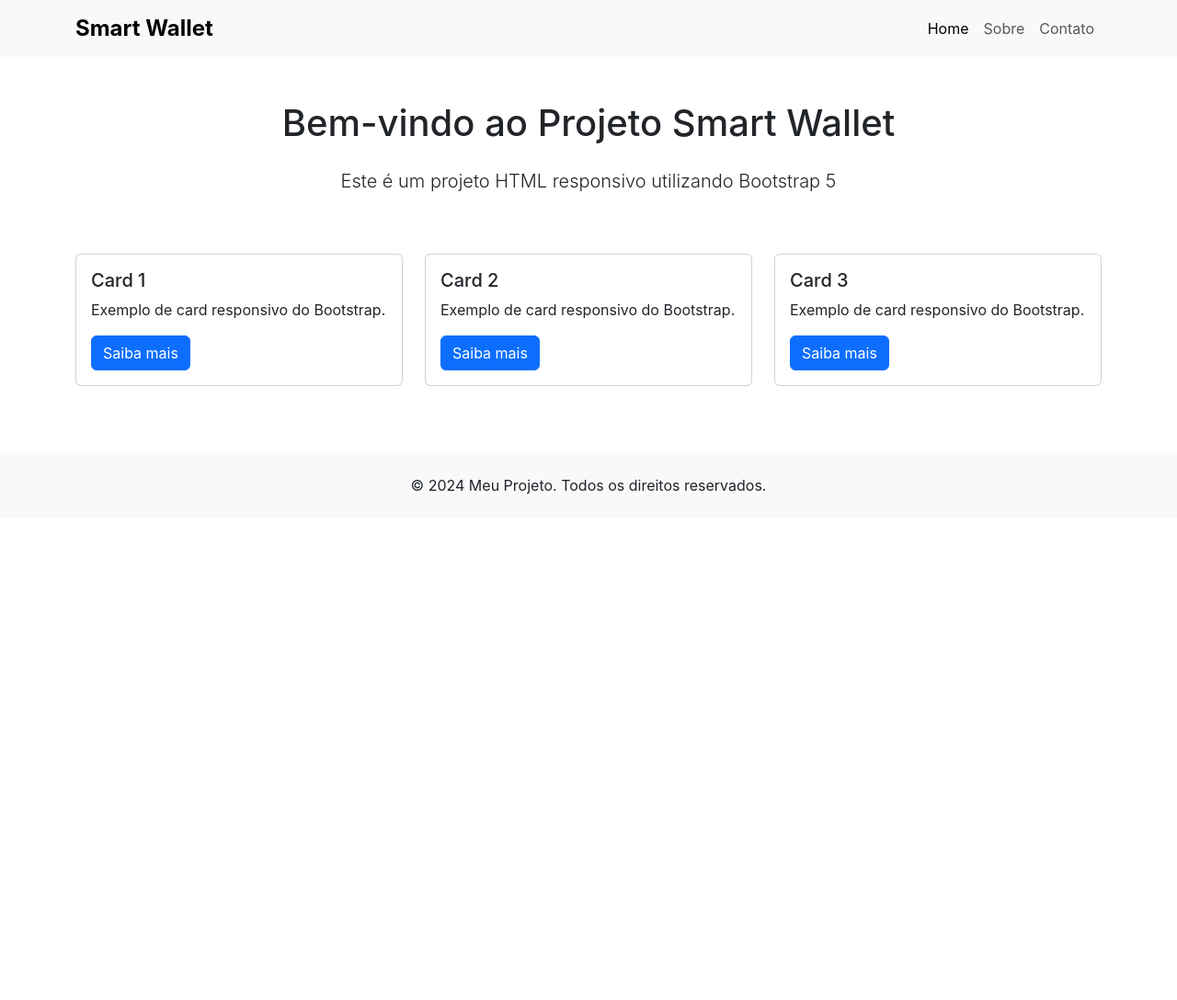
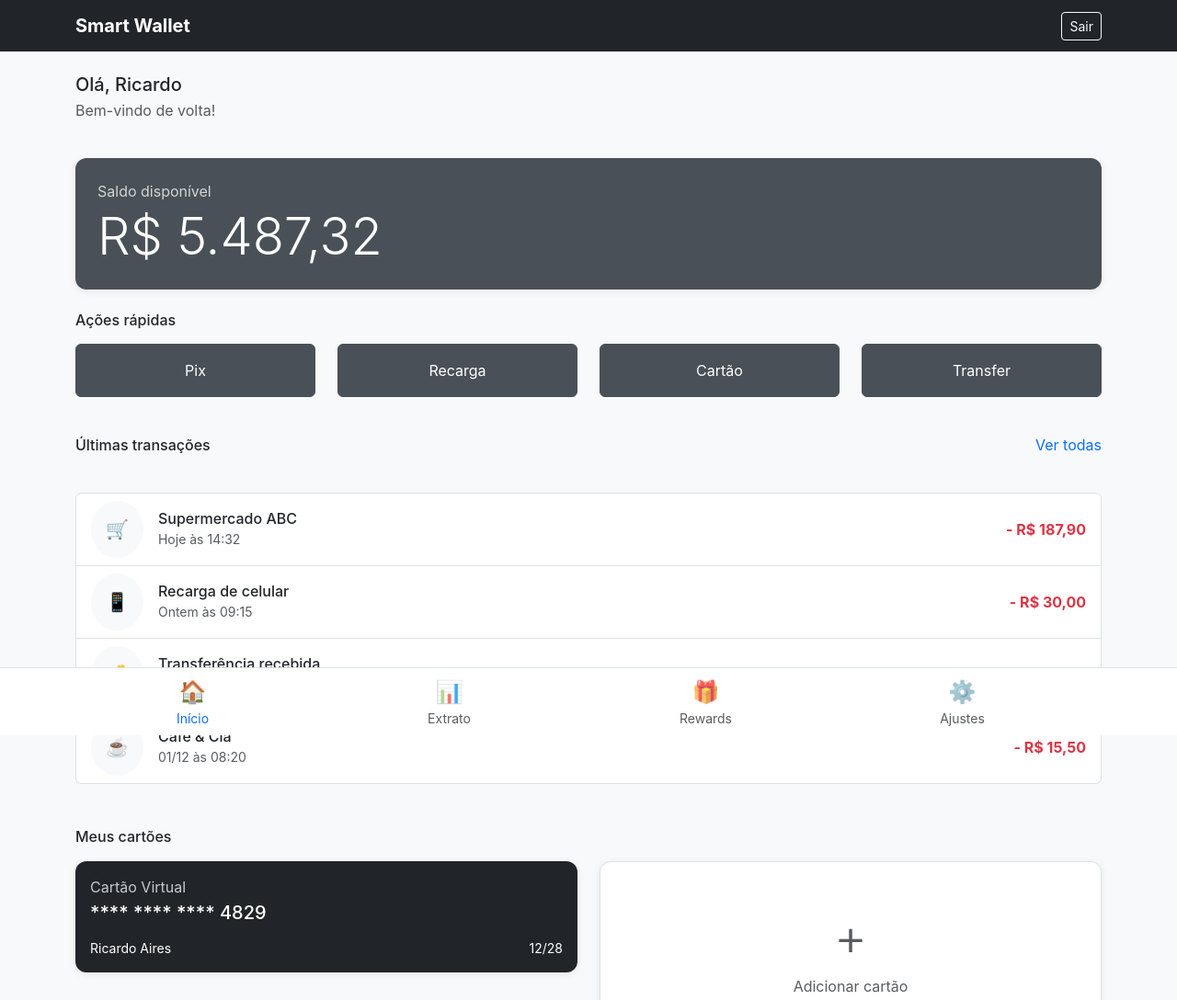
Before and after one commit to ricardoairesm/FIAP-fase-04-cap-09, a plain HTML site: page index.html in a window 1280 px wide. Shown: the top 1088 px of the page at 92% size. Before the commit the page ends 800 px from the top, so only its background shows below. Drawn offline with nearby package versions, Linux system fonts and the light colour scheme.

Commit message:
feat: adds initial layout for SmartWallet page

```diff
--- a/css/style.css
+++ b/css/style.css
@@ -1,38 +1,27 @@
-/* Custom Styles */
-
-:root {
-    --primary-color: #0d6efd;
-    --secondary-color: #6c757d;
-}
+/* Smart Wallet Minimal Styles */
 
 body {
     font-family: -apple-system, BlinkMacSystemFont, 'Segoe UI', Roboto, 'Helvetica Neue', Arial, sans-serif;
-}
-
-.navbar-brand {
-    font-weight: bold;
-    font-size: 1.5rem;
+    padding-bottom: 80px;
+    background-color: #f8f9fa;
 }
 
 .card {
-    transition: transform 0.3s ease, box-shadow 0.3s ease;
+    border-radius: 12px;
+    border: none;
+    box-shadow: 0 2px 8px rgba(0, 0, 0, 0.08);
 }
 
-.card:hover {
-    transform: translateY(-5px);
-    box-shadow: 0 4px 15px rgba(0, 0, 0, 0.1);
+.btn-primary {
+    background-color: #495057;
+    border-color: #495057;
 }
 
-footer {
-    margin-top: auto;
+.btn-primary:hover {
+    background-color: #3a3f44;
+    border-color: #3a3f44;
 }
 
-@media (max-width: 768px) {
-    .navbar-brand {
-        font-size: 1.2rem;
-    }
-
-    h1 {
-        font-size: 1.8rem;
-    }
+.bg-primary {
+    background-color: #495057 !important;
 }
--- a/index.html
+++ b/index.html
@@ -11,73 +11,181 @@
     <link rel="stylesheet" href="css/style.css">
 </head>
 <body>
-    <nav class="navbar navbar-expand-lg navbar-light bg-light">
+    <nav class="navbar navbar-dark bg-dark">
         <div class="container">
-            <a class="navbar-brand" href="#">Smart Wallet</a>
-            <button class="navbar-toggler" type="button" data-bs-toggle="collapse" data-bs-target="#navbarNav" aria-controls="navbarNav" aria-expanded="false" aria-label="Toggle navigation">
-                <span class="navbar-toggler-icon"></span>
-            </button>
-            <div class="collapse navbar-collapse" id="navbarNav">
-                <ul class="navbar-nav ms-auto">
-                    <li class="nav-item">
-                        <a class="nav-link active" aria-current="page" href="#">Home</a>
-                    </li>
-                    <li class="nav-item">
-                        <a class="nav-link" href="#">Sobre</a>
-                    </li>
-                    <li class="nav-item">
-                        <a class="nav-link" href="#">Contato</a>
-                    </li>
-                </ul>
+            <a class="navbar-brand fw-bold" href="#">Smart Wallet</a>
+            <div>
+                <button class="btn btn-outline-light btn-sm">Sair</button>
             </div>
         </div>
     </nav>
 
-    <main class="container my-5">
+    <main class="container my-4">
+        <div class="row mb-4">
+            <div class="col-12">
+                <h5 class="mb-1">Olá, Ricardo</h5>
+                <p class="text-muted">Bem-vindo de volta!</p>
+            </div>
+        </div>
+
+        <div class="row mb-4">
+            <div class="col-12">
+                <div class="card bg-primary text-white">
+                    <div class="card-body p-4">
+                        <p class="mb-1 opacity-75">Saldo disponível</p>
+                        <h2 class="display-4 mb-0">R$ 5.487,32</h2>
+                    </div>
+                </div>
+            </div>
+        </div>
+
+        <div class="row mb-4">
+            <div class="col-12">
+                <h6 class="mb-3">Ações rápidas</h6>
+            </div>
+            <div class="col-6 col-md-3 mb-3">
+                <button class="btn btn-primary w-100 p-3">Pix</button>
+            </div>
+            <div class="col-6 col-md-3 mb-3">
+                <button class="btn btn-primary w-100 p-3">Recarga</button>
+            </div>
+            <div class="col-6 col-md-3 mb-3">
+                <button class="btn btn-primary w-100 p-3">Cartão</button>
+            </div>
+            <div class="col-6 col-md-3 mb-3">
+                <button class="btn btn-primary w-100 p-3">Transfer</button>
+            </div>
+        </div>
+
+        <div class="row mb-4">
+            <div class="col-12">
+                <div class="d-flex justify-content-between align-items-center mb-3">
+                    <h6 class="mb-0">Últimas transações</h6>
+                    <a href="#" class="text-decoration-none">Ver todas</a>
+                </div>
+            </div>
+        </div>
+
         <div class="row">
             <div class="col-12">
-                <h1 class="text-center mb-4">Bem-vindo ao Projeto Smart Wallet</h1>
-                <p class="text-center lead">Este é um projeto HTML responsivo utilizando Bootstrap 5</p>
+                <div class="list-group">
+                    <div class="list-group-item">
+                        <div class="d-flex justify-content-between align-items-center">
+                            <div class="d-flex align-items-center">
+                                <div class="bg-light rounded-circle p-3 me-3">
+                                    <span class="fs-5">🛒</span>
+                                </div>
+                                <div>
+                                    <h6 class="mb-0">Supermercado ABC</h6>
+                                    <small class="text-muted">Hoje às 14:32</small>
+                                </div>
+                            </div>
+                            <span class="text-danger fw-bold">- R$ 187,90</span>
+                        </div>
+                    </div>
+                    <div class="list-group-item">
+                        <div class="d-flex justify-content-between align-items-center">
+                            <div class="d-flex align-items-center">
+                                <div class="bg-light rounded-circle p-3 me-3">
+                                    <span class="fs-5">📱</span>
+                                </div>
+                                <div>
+                                    <h6 class="mb-0">Recarga de celular</h6>
+                                    <small class="text-muted">Ontem às 09:15</small>
+                                </div>
+                            </div>
+                            <span class="text-danger fw-bold">- R$ 30,00</span>
+                        </div>
+                    </div>
+                    <div class="list-group-item">
+                        <div class="d-flex justify-content-between align-items-center">
+                            <div class="d-flex align-items-center">
+                                <div class="bg-light rounded-circle p-3 me-3">
+                                    <span class="fs-5">💰</span>
+                                </div>
+                                <div>
+                                    <h6 class="mb-0">Transferência recebida</h6>
+                                    <small class="text-muted">02/12 às 16:45</small>
+                                </div>
+                            </div>
+                            <span class="text-success fw-bold">+ R$ 500,00</span>
+                        </div>
+                    </div>
+                    <div class="list-group-item">
+                        <div class="d-flex justify-content-between align-items-center">
+                            <div class="d-flex align-items-center">
+                                <div class="bg-light rounded-circle p-3 me-3">
+                                    <span class="fs-5">☕</span>
+                                </div>
+                                <div>
+                                    <h6 class="mb-0">Café & Cia</h6>
+                                    <small class="text-muted">01/12 às 08:20</small>
+                                </div>
+                            </div>
+                            <span class="text-danger fw-bold">- R$ 15,50</span>
+                        </div>
+                    </div>
+                </div>
             </div>
         </div>
 
         <div class="row mt-5">
-            <div class="col-md-4 mb-4">
-                <div class="card">
+            <div class="col-12">
+                <h6 class="mb-3">Meus cartões</h6>
+            </div>
+            <div class="col-md-6 mb-3">
+                <div class="card bg-dark text-white">
                     <div class="card-body">
-                        <h5 class="card-title">Card 1</h5>
-                        <p class="card-text">Exemplo de card responsivo do Bootstrap.</p>
-                        <a href="#" class="btn btn-primary">Saiba mais</a>
+                        <p class="mb-1 opacity-75">Cartão Virtual</p>
+                        <h5 class="mb-3">**** **** **** 4829</h5>
+                        <div class="d-flex justify-content-between">
+                            <small>Ricardo Aires</small>
+                            <small>12/28</small>
+                        </div>
                     </div>
                 </div>
             </div>
-            <div class="col-md-4 mb-4">
-                <div class="card">
-                    <div class="card-body">
-                        <h5 class="card-title">Card 2</h5>
-                        <p class="card-text">Exemplo de card responsivo do Bootstrap.</p>
-                        <a href="#" class="btn btn-primary">Saiba mais</a>
-                    </div>
-                </div>
-            </div>
-            <div class="col-md-4 mb-4">
-                <div class="card">
-                    <div class="card-body">
-                        <h5 class="card-title">Card 3</h5>
-                        <p class="card-text">Exemplo de card responsivo do Bootstrap.</p>
-                        <a href="#" class="btn btn-primary">Saiba mais</a>
+            <div class="col-md-6 mb-3">
+                <div class="card border">
+                    <div class="card-body text-center py-5">
+                        <h1 class="display-4 text-muted">+</h1>
+                        <p class="text-muted mb-0">Adicionar cartão</p>
                     </div>
                 </div>
             </div>
         </div>
     </main>
 
-    <!-- Footer -->
-    <footer class="bg-light text-center py-4 mt-5">
+    <nav class="navbar fixed-bottom navbar-light bg-white border-top">
         <div class="container">
-            <p class="mb-0">&copy; 2024 Meu Projeto. Todos os direitos reservados.</p>
+            <div class="row w-100 text-center">
+                <div class="col">
+                    <a href="#" class="text-decoration-none text-primary">
+                        <div class="fs-4">🏠</div>
+                        <small class="d-block">Início</small>
+                    </a>
+                </div>
+                <div class="col">
+                    <a href="#" class="text-decoration-none text-muted">
+                        <div class="fs-4">📊</div>
+                        <small class="d-block">Extrato</small>
+                    </a>
+                </div>
+                <div class="col">
+                    <a href="#" class="text-decoration-none text-muted">
+                        <div class="fs-4">🎁</div>
+                        <small class="d-block">Rewards</small>
+                    </a>
+                </div>
+                <div class="col">
+                    <a href="#" class="text-decoration-none text-muted">
+                        <div class="fs-4">⚙️</div>
+                        <small class="d-block">Ajustes</small>
+                    </a>
+                </div>
+            </div>
         </div>
-    </footer>
+    </nav>
 
     <script src="https://cdn.jsdelivr.net/npm/bootstrap@5.3.2/dist/js/bootstrap.bundle.min.js" integrity="sha384-C6RzsynM9kWDrMNeT87bh95OGNyZPhcTNXj1NW7RuBCsyN/o0jlpcV8Qyq46cDfL" crossorigin="anonymous"></script>
 
```
